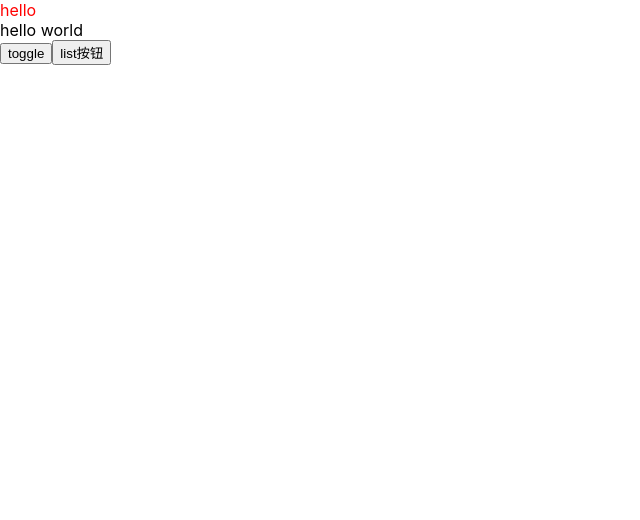
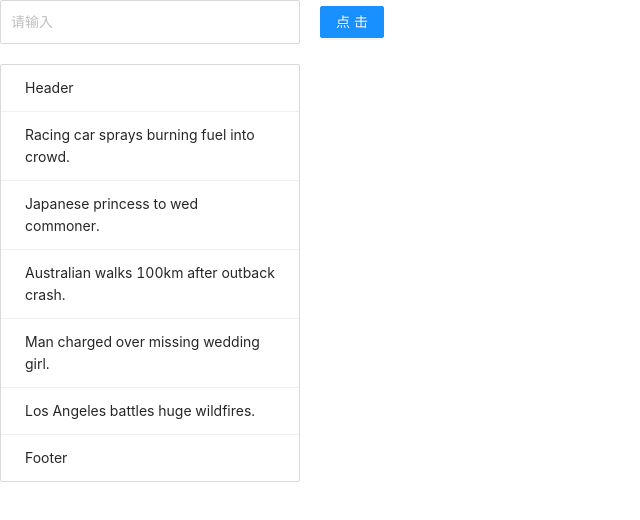
Before and after one commit to gu12/easybook, a React (Create React App) app: page / in a window 1280 px wide. Shown: the top 520 px of the page, without its empty margins (0-640 px from the left). Built offline with nearby package versions, Linux system fonts and the light colour scheme.

Commit message:
引入antd desigin

```diff
--- /dev/null
+++ b/src/Antdtodo.jsx
@@ -0,0 +1,34 @@
+import React,{Component} from 'react'
+import {Input,Button,List} from 'antd'
+
+const data = [
+    'Racing car sprays burning fuel into crowd.',
+    'Japanese princess to wed commoner.',
+    'Australian walks 100km after outback crash.',
+    'Man charged over missing wedding girl.',
+    'Los Angeles battles huge wildfires.',
+  ];
+
+class Antdtodo extends Component{
+    render(){
+        return (
+            <div>
+                <div>
+                    <Input placeholder='请输入' style={{width:'300px',padding:'10px',marginRight:'20px'}}></Input>
+                    <Button type='primary'>点击</Button>
+                </div>
+                <List
+                style={{width:'300px',marginTop:'20px'}}
+                header={<div>Header</div>}
+                footer={<div>Footer</div>}
+                bordered
+                dataSource={data}
+                    renderItem={item => <List.Item>{item}</List.Item>}
+
+                />
+            </div>
+        )
+    }
+}
+
+export default Antdtodo
--- a/src/TodoList.js
+++ b/src/TodoList.js
@@ -2,6 +2,7 @@ import React, { Component, Fragment } from 'react';
 import TodoItem from './components/Todo/Todoitem'
 import axios from 'axios'
 import './style.css'
+
 
 class TodoList extends Component {
     constructor(props) {
--- a/src/index.js
+++ b/src/index.js
@@ -4,8 +4,10 @@ import ReactDOM from 'react-dom';
 import './index.css';
 import App from './App'; //组件名必须大写
 import TodoList from './TodoList';
+import Antdtodo from './Antdtodo';
+import 'antd/dist/antd.css'
 
 ReactDOM.render(
-    <App/>,
+    <Antdtodo/>,
   document.getElementById('root')
 );
```
